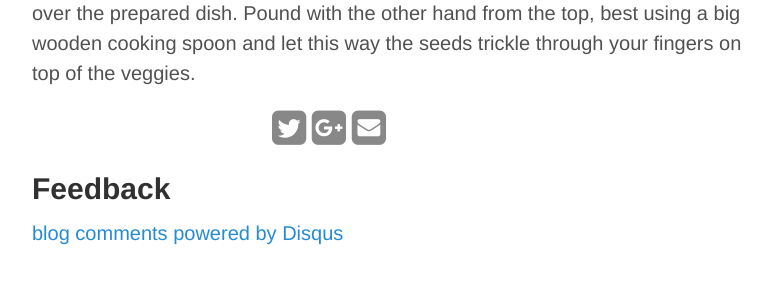
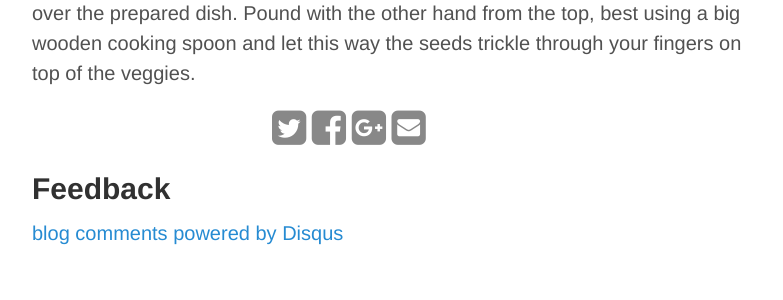
Before and after one commit to martinstolz/veganised.co.uk, a Jekyll site: the page built from _posts/2013-11-24-oven-roasted-autumn-vegetables.md, in a window 1280 px wide. Shown: the part 2136-2436 px from the top of the page, without its empty margins (248-1031 px from the left). Built offline with Jekyll 4.4.1, drawn with Linux system fonts in a browser that asks for light colours; nearby versions of some CDN libraries; Markdown is read by kramdown in place of the engine named in the settings; comment, search, counter and statistics services are not loaded.

Commit message:
Update sharing

```diff
--- a/_includes/sharing.html
+++ b/_includes/sharing.html
@@ -7,6 +7,7 @@
 <ul class="share-buttons">
 
   <li><a href="https://twitter.com/intent/tweet?source={{ url }}&text={{ page.title }}:%20{{ url }}&via=veganised_co_uk" target="_blank" title="Tweet"><i class="fa fa-twitter-square fa-2x"></i></a></li><li>
+  <a href="https://www.facebook.com/dialog/share?app_id=418665318314327&display=popup&href={{ site.url }}&redirect_uri={{ url }}" target="_blank" title="Share on Facebook"><i class="fa fa-facebook-square fa-2x"></i></a></li><li>
   <a href="https://plus.google.com/share?url={{ url }}" target="_blank" title="Share on Google+"
   onclick="javascript:window.open(this.href,'', 'menubar=no,toolbar=no,resizable=yes,scrollbars=yes,height=600,width=600');return false;"><i class="fa fa-google-plus-square fa-2x"></i></a></li><li>
   <a href="mailto:?subject={{ page.title }}&body={{ page.title }}:%0D%0A{{ url }}" target="_blank" title="Email">
@@ -20,17 +21,7 @@
 
 
 
-  <!--
-  <a href="https://www.facebook.com/dialog/share?app_id=418665318314327&display=popup&href={{ site.url }}&redirect_uri={{ url }}" target="_blank" title="Share on Facebook"><i class="fa fa-facebook-square fa-2x"></i></a></li><li>
-
-
-
-
-
-
-
-
-   https://www.facebook.com/sharer/sharer.php?u={{ url }}&t={{ page.title }}
+  <!-- https://www.facebook.com/sharer/sharer.php?u={{ url }}&t={{ page.title }}
 
 
 
```
